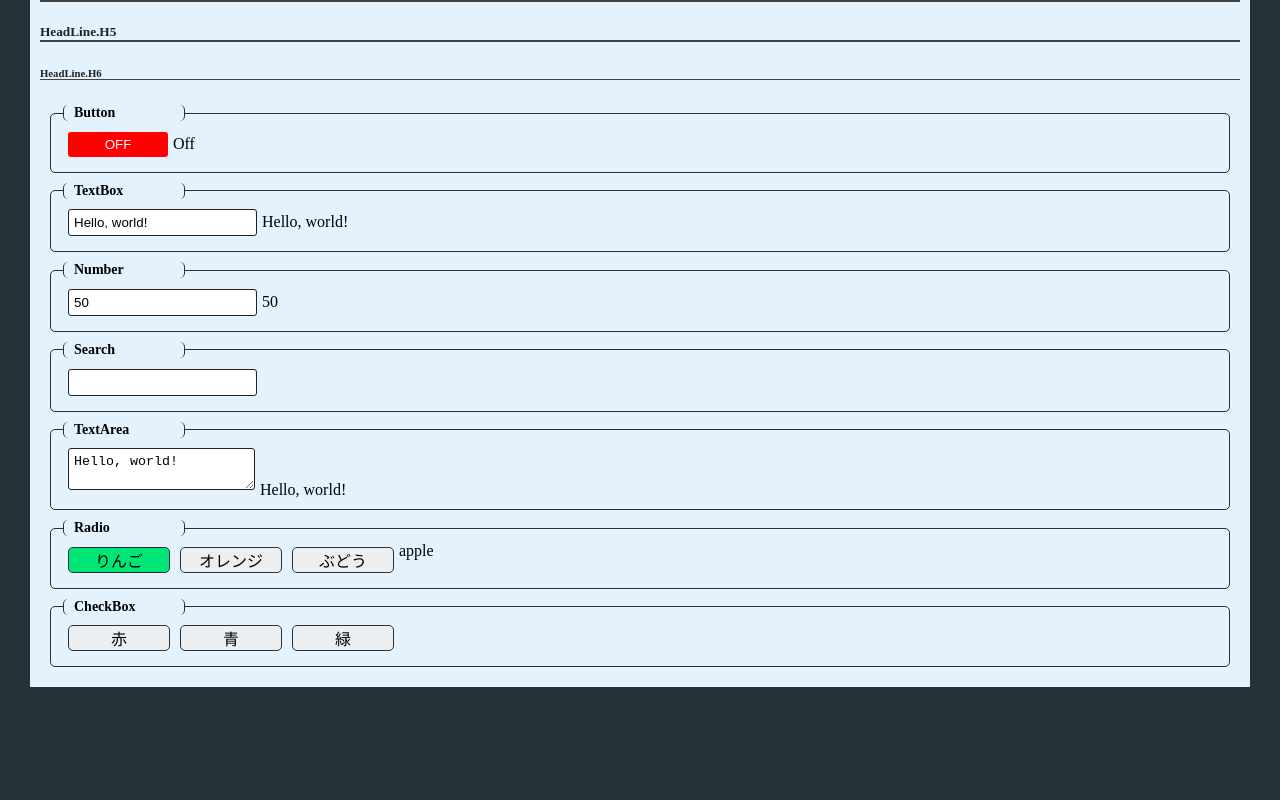
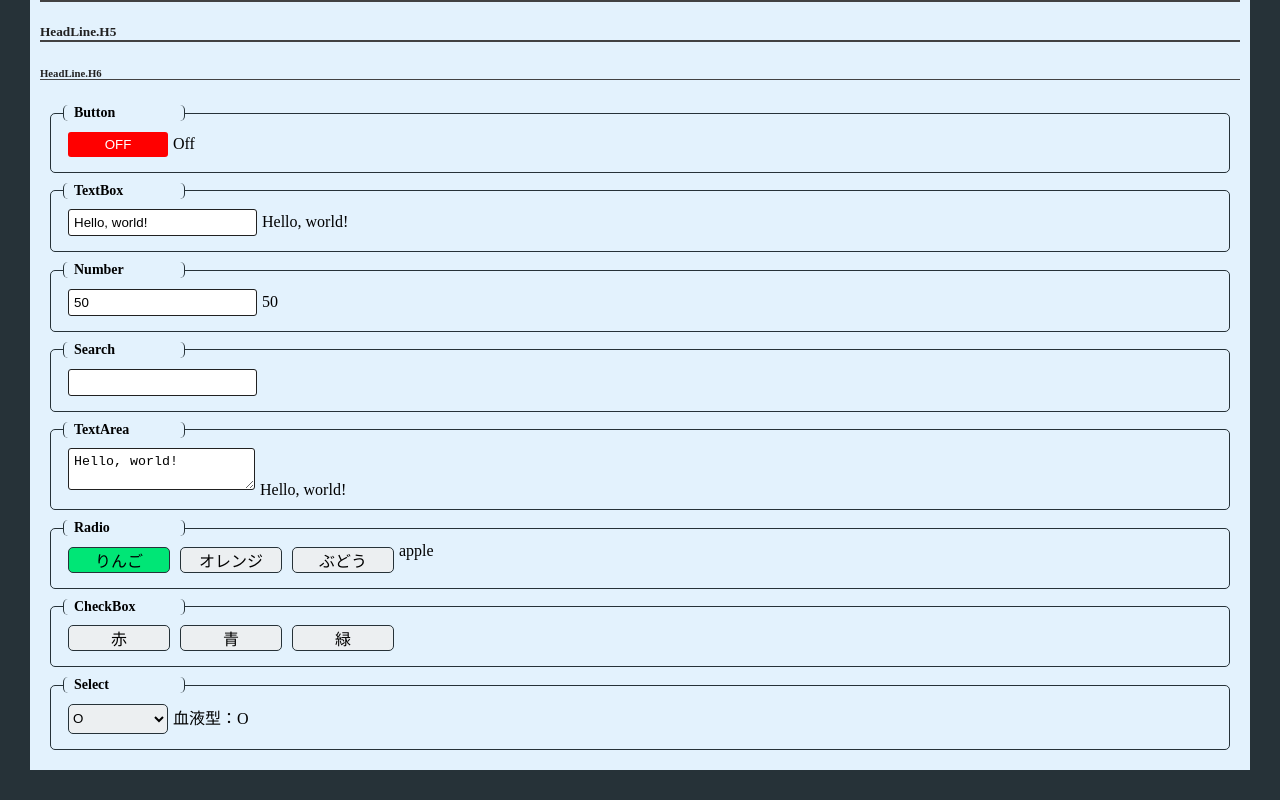
Before and after one commit to fireflower0/react-typescript-practice, a React (Create React App) app: page / in a window 1280 px wide. Shown: the part 284-1084 px from the top of the page. Before the commit the page ends 1001 px from the top, so only its background shows below. Built offline with nearby package versions, Linux system fonts and the light colour scheme.

Commit message:
Add a Select

```diff
--- /dev/null
+++ b/src/atoms/Select.tsx
@@ -0,0 +1,34 @@
+import PropTypes from 'prop-types';
+import styled from 'styled-components';
+
+const SelectWrapper = styled.select`
+  margin: 5px;
+  width: 100px;
+  height: 30px;
+  border: 1px solid #263238;
+  border-radius: 5px;
+  background-color: #ECEFF1;
+`;
+
+const Select = ({ options, value, setValue, ...rest }: any) => (
+  <SelectWrapper
+    defaultValue={value}
+    onChange={v => setValue(v.target.value)}
+  >
+    {options.map((o: any) => (
+      <option key={o.id} value={o.value}>{o.value}</option>)
+    )}
+  </SelectWrapper>
+);
+
+Select.defaultProps = {
+  options: [],
+};
+
+Select.propTypes = {
+  options: PropTypes.array,
+  value: PropTypes.string.isRequired,
+  setValue: PropTypes.func.isRequired,
+};
+
+export default Select;
--- a/src/pages/Home.tsx
+++ b/src/pages/Home.tsx
@@ -9,6 +9,7 @@ import Search from '../atoms/Search';
 import TextArea from '../atoms/TextArea';
 import Radio from '../atoms/Radio';
 import CheckBox from '../atoms/CheckBox';
+import Select from '../atoms/Select';
 
 const FormWrapper = styled.div`
   margin: 10px;
@@ -24,6 +25,7 @@ const Home = () => {
   const [msg2, setMsg2] = useState('Hello, world!');
   const [selectedValue, setSelectedValue] = useState('apple');
   const [selectedValues, setSelectedValues] = useState<any>([]);
+  const [selectedBloodType, setSelectedBloodType] = useState('O');
 
   const fruits = [
     { id: 'apple', labelText: 'りんご', value: 'apple' },
@@ -34,6 +36,12 @@ const Home = () => {
     { id: 'red', labelText: '赤', value: 'red' },
     { id: 'green', labelText: '青', value: 'green' },
     { id: 'blue', labelText: '緑', value: 'blue' },
+  ];
+  const bloodTypes = [
+    { id: 'typeA', value: 'A' },
+    { id: 'typeB', value: 'B' },
+    { id: 'typeO', value: 'O' },
+    { id: 'typeAB', value: 'AB' },
   ];
 
   return (
@@ -154,6 +162,20 @@ const Home = () => {
           </div>
         }
       />
+
+      <FieldSet
+        labelText='Select'
+        form={
+          <div>
+            <Select
+              options={bloodTypes}
+              value={selectedBloodType}
+              setValue={setSelectedBloodType}
+            />
+            血液型：{selectedBloodType}
+          </div>
+        }
+      />
     </FormWrapper>
   );
 };
```
